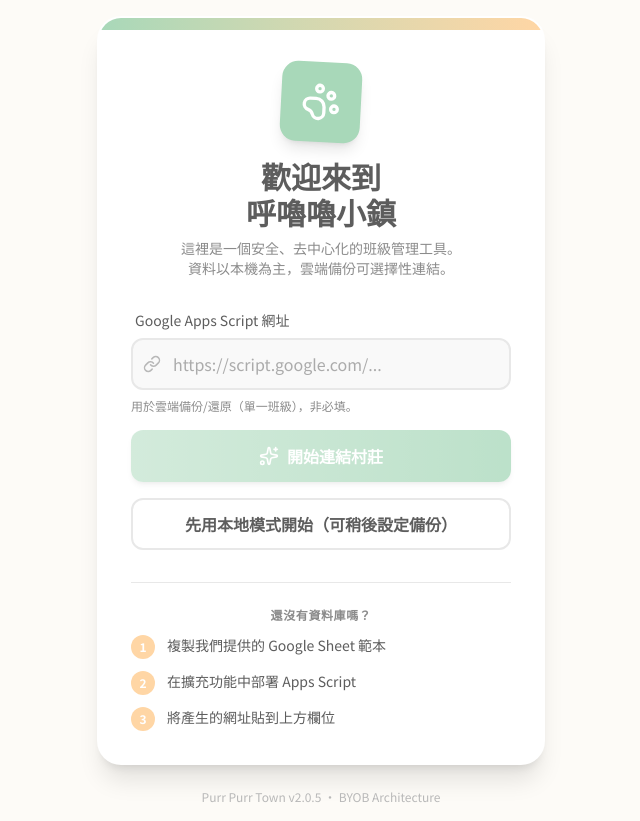
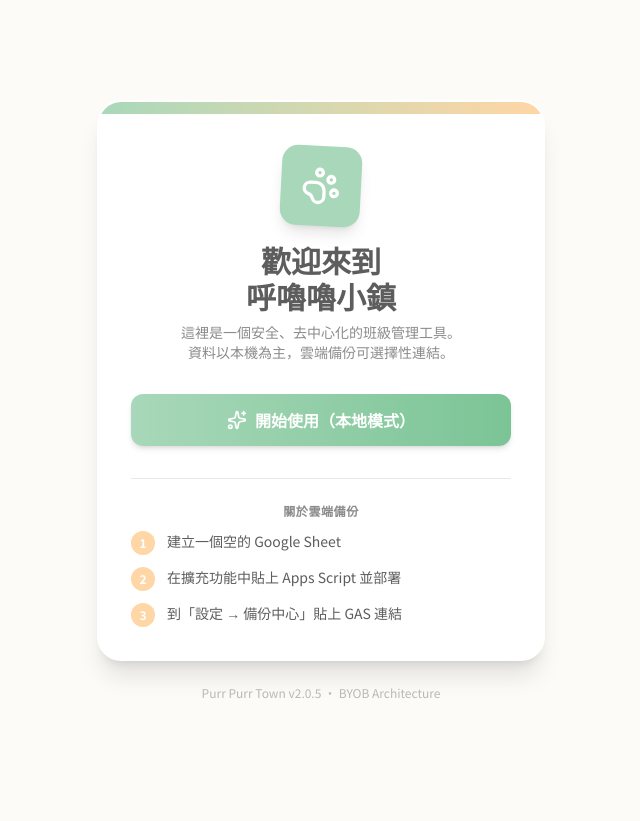
Before and after one commit to NeriakTo/purr-purr-town, a React (Vite) app: page / in a window 1280 px wide. Shown: the whole page, without its empty margins (319-959 px from the left). After the commit the page ends 800 px from the top, so only its background shows below. Built offline with nearby package versions, Linux system fonts and the light colour scheme.

Commit message:
Switch to local-first startup with backup-only GAS

```diff
--- a/src/App.jsx
+++ b/src/App.jsx
@@ -247,36 +247,7 @@ function LoadingScreen({ message = '正在前往呼嚕嚕小鎮...' }) {
 // 歡迎連結頁面 (WelcomeView)
 // ============================================
 
-function WelcomeView({ onConnect, onLocalMode }) {
-  const [inputUrl, setInputUrl] = useState('')
-  const [checking, setChecking] = useState(false)
-  const [error, setError] = useState(null)
-
-  const handleConnect = async (e) => {
-    e.preventDefault()
-    if (!inputUrl.trim()) return
-
-    try {
-      setChecking(true)
-      setError(null)
-
-      const testUrl = `${inputUrl.trim()}?action=get_classes`
-      const response = await fetch(testUrl)
-
-      if (!response.ok) throw new Error('無法連線到此網址')
-
-      const data = await response.json()
-      if (!data || !data.classes) throw new Error('資料格式不符，請確認是否為呼嚕嚕小鎮專用範本')
-
-      onConnect(inputUrl.trim())
-    } catch (err) {
-      console.error(err)
-      setError('連線失敗：請檢查網址是否正確，或確認權限已設為「任何人」')
-    } finally {
-      setChecking(false)
-    }
-  }
-
+function WelcomeView({ onLocalMode }) {
   return (
     <div className="min-h-screen bg-[#fdfbf7] flex flex-col items-center justify-center p-4">
       <div className="max-w-md w-full bg-white rounded-3xl shadow-xl overflow-hidden border-2 border-white/50">
@@ -294,69 +265,30 @@ function WelcomeView({ onConnect, onLocalMode }) {
             </p>
           </div>
 
-          <form onSubmit={handleConnect} className="space-y-4">
-            <div>
-              <label className="block text-sm font-medium text-[#5D5D5D] mb-2 ml-1">
-                Google Apps Script 網址
-              </label>
-              <div className="relative">
-                <input
-                  type="url"
-                  value={inputUrl}
-                  onChange={(e) => setInputUrl(e.target.value)}
-                  placeholder="https://script.google.com/..."
-                  className="w-full pl-10 pr-4 py-3 rounded-xl border-2 border-[#E8E8E8] focus:border-[#A8D8B9] outline-none transition-all text-[#5D5D5D] bg-[#F9F9F9]"
-                  required
-                />
-                <Link size={18} className="absolute left-3 top-1/2 -translate-y-1/2 text-[#B8B8B8]" />
-              </div>
-              <p className="mt-2 text-xs text-[#8B8B8B]">
-                用於雲端備份/還原（單一班級），非必填。
-              </p>
-            </div>
-
-            {error && (
-              <div className="p-3 rounded-xl bg-[#FFADAD]/20 text-[#D64545] text-xs flex items-start gap-2">
-                <WifiOff size={14} className="shrink-0 mt-0.5" />
-                <span>{error}</span>
-              </div>
-            )}
-
-            <button
-              type="submit"
-              disabled={checking || !inputUrl}
-              className="w-full py-3.5 rounded-xl bg-gradient-to-r from-[#A8D8B9] to-[#7BC496] text-white font-bold shadow-md hover:shadow-lg active:scale-95 transition-all disabled:opacity-50 disabled:cursor-not-allowed flex items-center justify-center gap-2"
-            >
-              {checking ? <Loader2 size={20} className="animate-spin" /> : <Sparkles size={20} />}
-              開始連結村莊
-            </button>
-          </form>
-
-          <div className="mt-4">
           <button
             onClick={onLocalMode}
-              className="w-full py-3 rounded-xl bg-white border-2 border-[#E8E8E8] text-[#5D5D5D] font-bold hover:border-[#A8D8B9] hover:text-[#4A7C59] transition-all"
-            >
-              先用本地模式開始（可稍後設定備份）
-            </button>
-          </div>
+            className="w-full py-3.5 rounded-xl bg-gradient-to-r from-[#A8D8B9] to-[#7BC496] text-white font-bold shadow-md hover:shadow-lg active:scale-95 transition-all flex items-center justify-center gap-2"
+          >
+            <Sparkles size={20} />
+            開始使用（本地模式）
+          </button>
 
           <div className="mt-8 pt-6 border-t border-[#E8E8E8]">
             <h3 className="text-xs font-bold text-[#8B8B8B] mb-3 uppercase tracking-wider text-center">
-              還沒有資料庫嗎？
+              關於雲端備份
             </h3>
             <div className="space-y-3">
               <div className="flex items-start gap-3 text-sm text-[#5D5D5D]">
                 <div className="w-6 h-6 rounded-full bg-[#FFD6A5] text-white flex items-center justify-center shrink-0 font-bold text-xs">1</div>
-                <p>複製我們提供的 Google Sheet 範本</p>
+                <p>建立一個空的 Google Sheet</p>
               </div>
               <div className="flex items-start gap-3 text-sm text-[#5D5D5D]">
                 <div className="w-6 h-6 rounded-full bg-[#FFD6A5] text-white flex items-center justify-center shrink-0 font-bold text-xs">2</div>
-                <p>在擴充功能中部署 Apps Script</p>
+                <p>在擴充功能中貼上 Apps Script 並部署</p>
               </div>
               <div className="flex items-start gap-3 text-sm text-[#5D5D5D]">
                 <div className="w-6 h-6 rounded-full bg-[#FFD6A5] text-white flex items-center justify-center shrink-0 font-bold text-xs">3</div>
-                <p>將產生的網址貼到上方欄位</p>
+                <p>到「設定 → 備份中心」貼上 GAS 連結</p>
               </div>
             </div>
           </div>
@@ -629,6 +561,7 @@ function LoginView({ onSelectClass, loading, error, apiUrl, onDisconnect, localM
   return (
     <div className="min-h-screen bg-[#fdfbf7] p-6 md:p-10">
       <div className="max-w-4xl mx-auto relative z-10">
+        {apiUrl && (
           <div className="flex justify-end mb-4">
             <button
               onClick={onDisconnect}
@@ -638,6 +571,7 @@ function LoginView({ onSelectClass, loading, error, apiUrl, onDisconnect, localM
               斷開資料庫連結
             </button>
           </div>
+        )}
 
         <div className="text-center mb-12">
           <div className="inline-flex items-center justify-center w-24 h-24 rounded-3xl mb-6 shadow-xl bg-gradient-to-br from-[#A8D8B9] to-[#7BC496]">
@@ -2991,30 +2925,18 @@ function DashboardView({ classId, className, classAlias, onLogout, apiUrl, onDis
 // ============================================
 
 function App() {
-  const [apiUrl, setApiUrl] = useState(() => localStorage.getItem('ppt_api_url'))
-  const [localMode, setLocalMode] = useState(() => localStorage.getItem('ppt_local_mode') === 'true')
+  const [apiUrl, setApiUrl] = useState(null)
+  const [localMode, setLocalMode] = useState(true)
   const [localClasses, setLocalClasses] = useState(() => loadLocalClasses())
   const [selectedClass, setSelectedClass] = useState(null)
-
-  const handleConnect = (url) => {
-    localStorage.setItem('ppt_api_url', url)
-    localStorage.setItem('ppt_local_mode', 'false')
-    setApiUrl(url)
-    setLocalMode(false)
-  }
+  const [hasStarted, setHasStarted] = useState(false)
 
   const handleDisconnect = () => {
-    if (window.confirm('確定要斷開資料庫連結嗎？您需要重新輸入網址才能進入。')) {
-      localStorage.removeItem('ppt_api_url')
-      localStorage.removeItem('ppt_local_mode')
-      setApiUrl(null)
-      setLocalMode(false)
     setSelectedClass(null)
   }
-  }
 
   const handleLocalMode = () => {
-    localStorage.setItem('ppt_local_mode', 'true')
+    setHasStarted(true)
     setLocalMode(true)
     setApiUrl(null)
     setSelectedClass(null)
@@ -3067,8 +2989,8 @@ function App() {
     }
   }
 
-  if (!apiUrl && !localMode) {
-    return <WelcomeView onConnect={handleConnect} onLocalMode={handleLocalMode} />
+  if (!hasStarted) {
+    return <WelcomeView onLocalMode={handleLocalMode} />
   }
 
   if (!selectedClass) {
```
Lines whose indentation alone changed are shown as unchanged.
